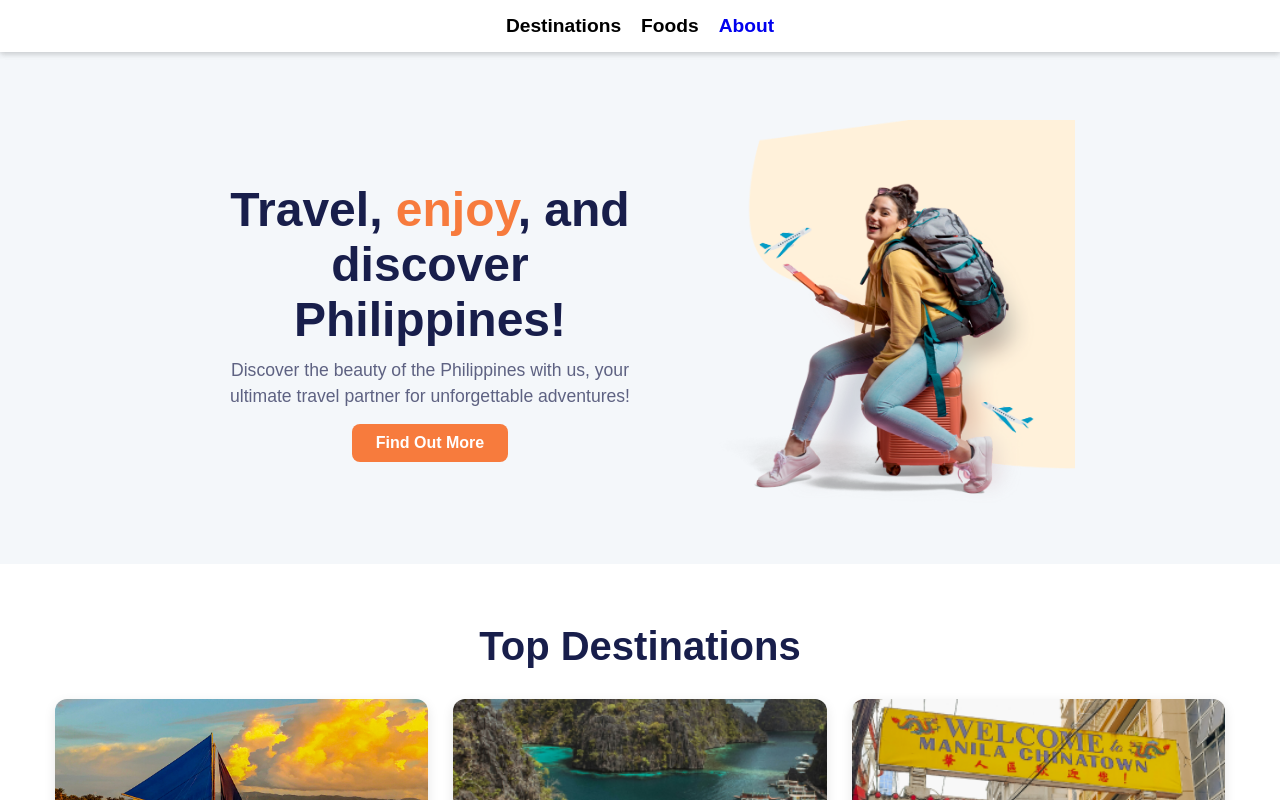
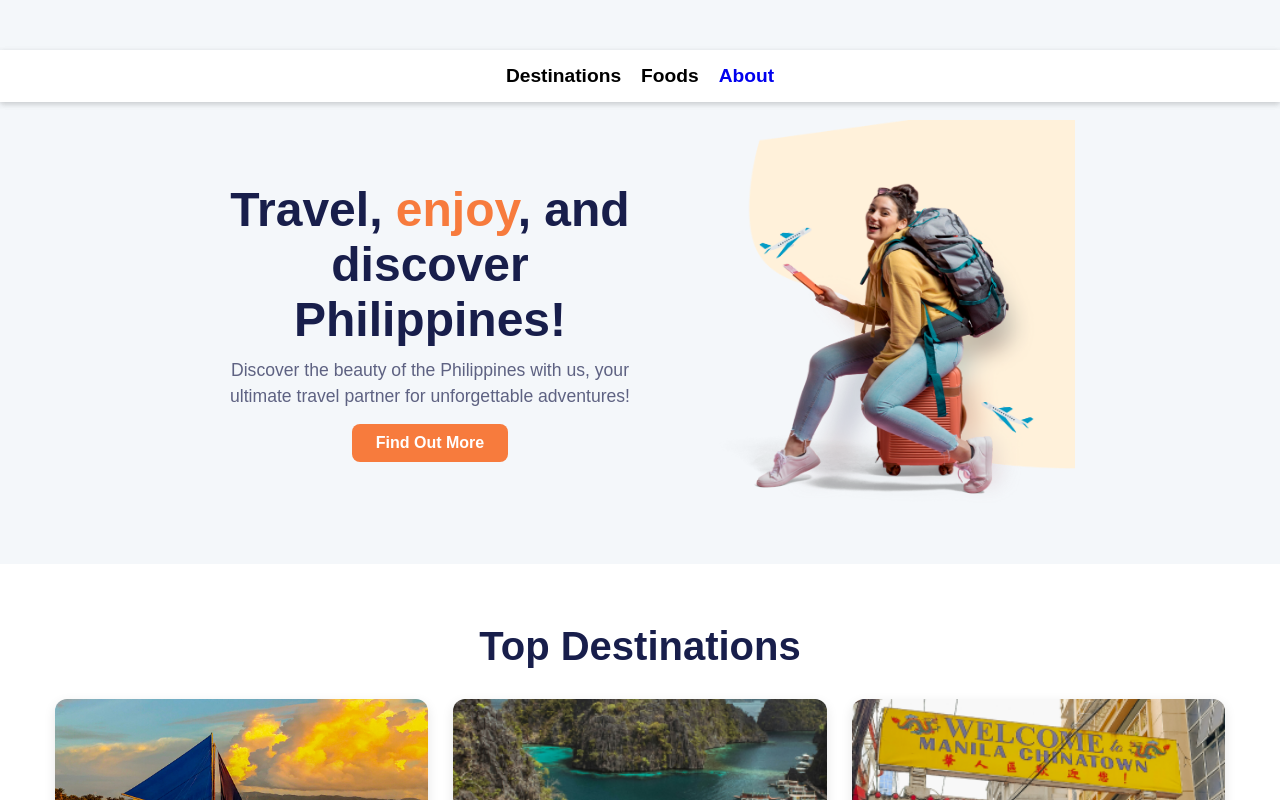
Before and after one commit to 1PpTenshi1/website-live, a Next.js app: page / in a window 1280 px wide. Shown: the top 800 px of the page. Built offline with nearby package versions, Linux system fonts and the light colour scheme.

Commit message:
dwsadwasd

```diff
--- a/src/app/page.js
+++ b/src/app/page.js
@@ -40,7 +40,7 @@ export default function Home() {
           <div className="grid-container">
             <div className="card">
               <Image
-                src="/images/boracay.png"
+                src="/images/Boracay.png"
                 width={300}
                 height={200}
                 alt="Boracay"
@@ -52,7 +52,7 @@ export default function Home() {
             </div>
             <div className="card">
               <Image
-                src="/images/palawan.png"
+                src="/images/Palawan.png"
                 width={300}
                 height={200}
                 alt="Coron, Palawan"
@@ -64,7 +64,7 @@ export default function Home() {
             </div>
             <div className="card">
               <Image
-                src="/images/chinatown.png"
+                src="/images/Chinatown.png"
                 width={300}
                 height={200}
                 alt="Chinatown, Manila"
@@ -85,7 +85,7 @@ export default function Home() {
           <div className="grid-container">
             <div className="card">
               <Image
-                src="/images/chicharon.png"
+                src="/images/Chicharon.png"
                 width={300}
                 height={200}
                 alt="Chicharon"
--- a/src/styles/globals.css
+++ b/src/styles/globals.css
@@ -26,6 +26,9 @@ body {
   width: 100%;
   display: flex;
   justify-content: center;
+  margin-top: 50px;
+  margin-left: auto;
+  margin-right: 100px;
   gap: 40px;
   font-size: 1.2rem;
   color: #000;
```
